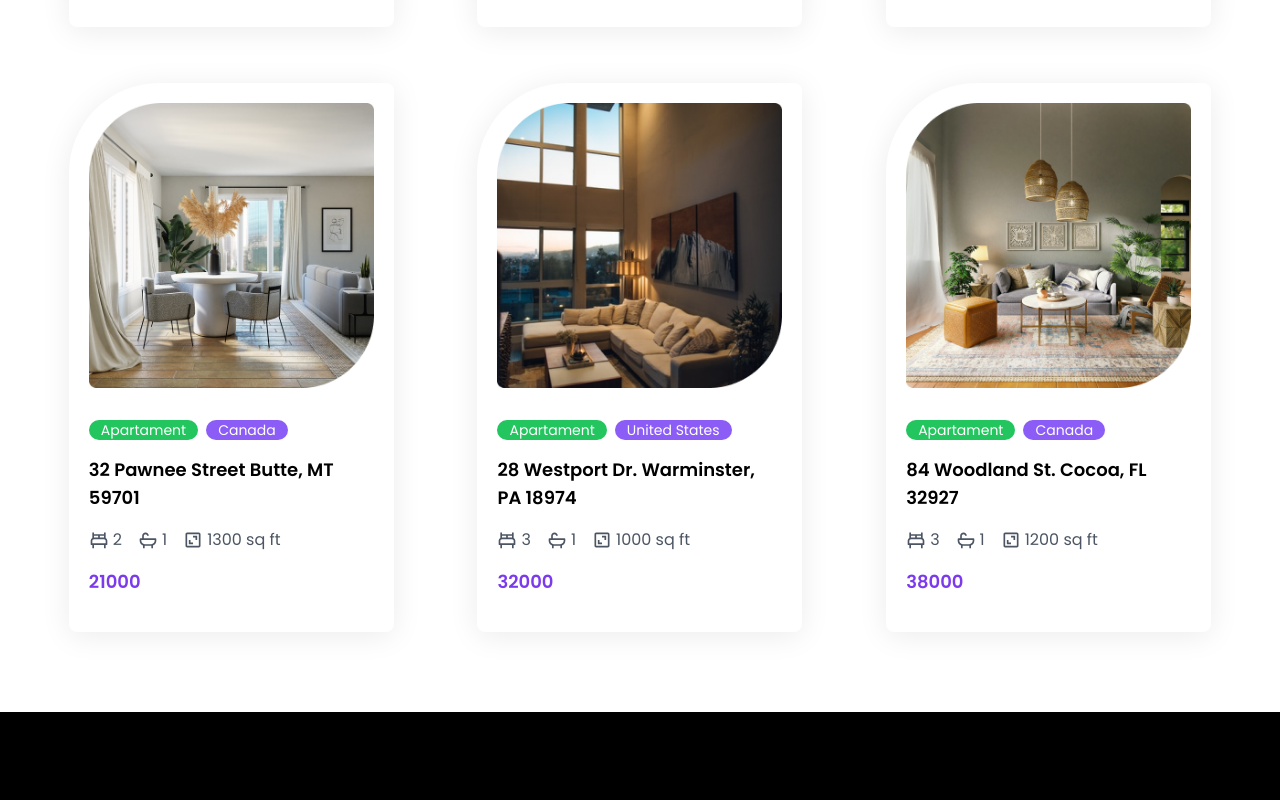
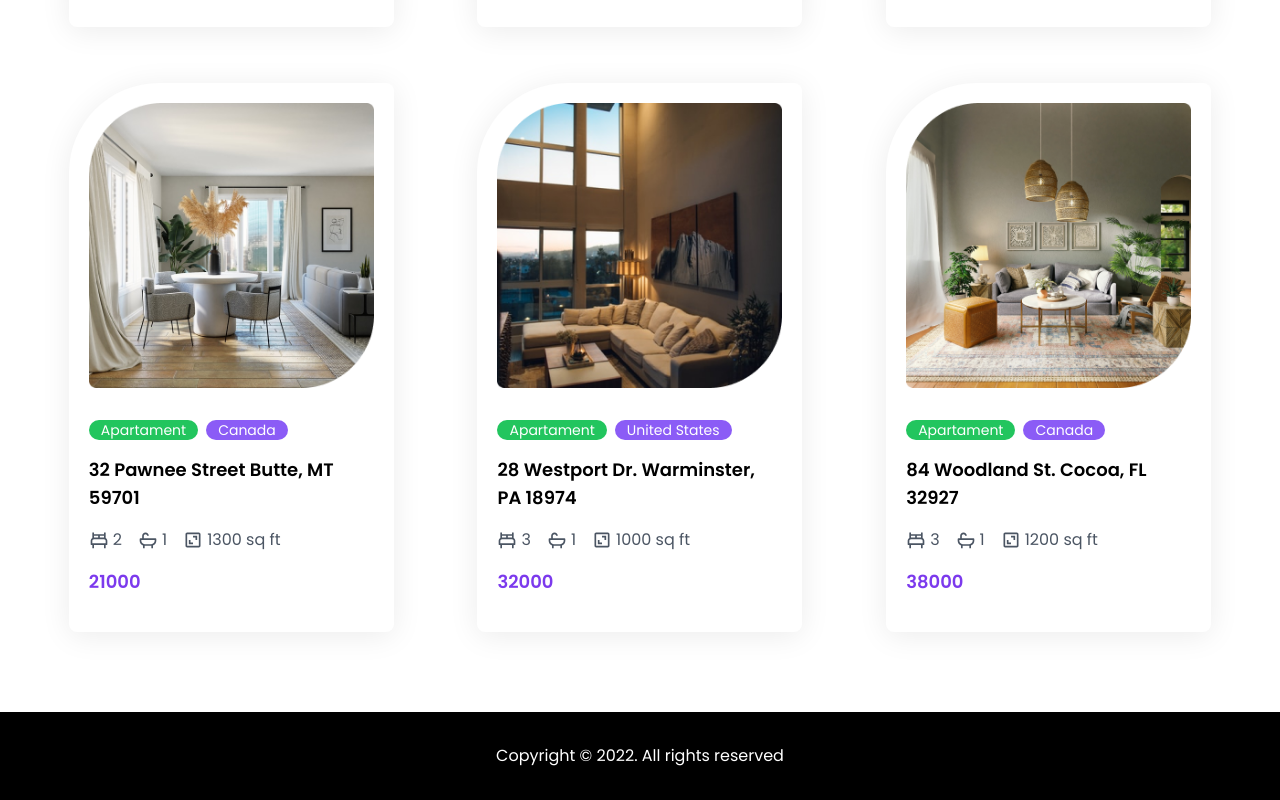
Before and after one commit to thethmuenaing/real-estate-react-tailwind, a React (Create React App) app: page / in a window 1280 px wide. Shown: the part 3820-4620 px from the top of the page. Built offline with nearby package versions, Linux system fonts and the light colour scheme.

Commit message:
adding text-white

```diff
--- a/src/components/Footer.js
+++ b/src/components/Footer.js
@@ -2,8 +2,8 @@ import React from "react";
 
 const Footer = () => {
 	return (
-		<footer className="bg-black py-8 text-center">
-			<div className="container mx-auto">
+		<footer className="bg-black py-8 text-center text-white">
+			<div className="container mx-auto ">
 				Copyright &copy; 2022. All rights reserved
 			</div>
 		</footer>
--- a/src/components/HouseContext.js
+++ b/src/components/HouseContext.js
@@ -36,7 +36,7 @@ const HouseContextProvider = ({ children }) => {
 		});
 
 		//remove duplicates
-		const uniqueProperties = ["Location (any)", ...new Set(allProperties)];
+		const uniqueProperties = ["Property type (any)", ...new Set(allProperties)];
 
 		//set properties state
 		setProperties(uniqueProperties);
@@ -58,11 +58,12 @@ const HouseContextProvider = ({ children }) => {
 
 		const newHouses = housesData.filter((house) => {
 			const housePrice = parseInt(house.price);
-
+			//all values are selected
 			if (
 				house.country === country &&
 				house.type === property &&
-				housePrice >= minPrice
+				housePrice >= minPrice &&
+				housePrice <= maxPrice
 			) {
 				return house;
 			}
@@ -122,19 +123,14 @@ const HouseContextProvider = ({ children }) => {
 				country,
 				setCountry,
 				countries,
-				setCountries,
 				property,
 				setProperty,
 				properties,
-				setProperties,
 				price,
 				setPrice,
 				houses,
-				setHouses,
 				loading,
-				setLoading,
 				handleClick,
-				loading,
 			}}
 		>
 			{children}
```
